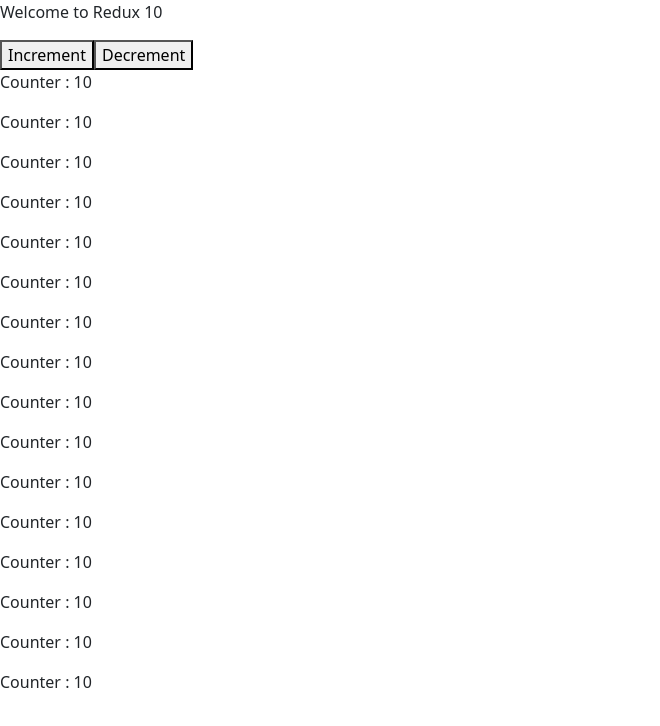
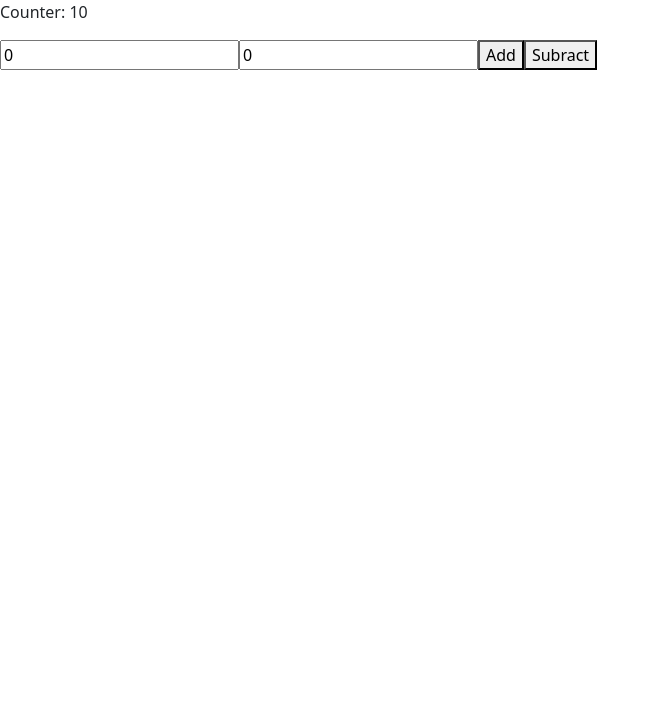
Before and after one commit to xDAnkit/react-js-lab-session, a React (Vite) app: page / in a window 1280 px wide. Shown: the top 726 px of the page, without its empty margins (0-660 px from the left). Built offline with nearby package versions, Linux system fonts and the light colour scheme.

Commit message:
Day-21 Redux Toolkit

```diff
--- a/package.json
+++ b/package.json
@@ -9,6 +9,8 @@
     "preview": "vite preview"
   },
   "dependencies": {
+    "@preact/signals": "^1.0.4",
+    "@preact/signals-react": "^1.0.2",
     "@reduxjs/toolkit": "^1.8.5",
     "axios": "^0.27.2",
     "bootstrap": "^5.2.0",
--- a/src/App.jsx
+++ b/src/App.jsx
@@ -10,13 +10,17 @@ import HomeFile, { Home2 } from "./Home";
 // Avoid using since it's loading the entire file
 //const HomeFile = require('./Home')
 
+import store from "./redux/store";
 import Day14HomeV1 from "./Day-14/indexv1";
 import Day14About from "./Day-14/indexv2";
 import { useState } from "react";
 import APICalling from "./Day-14/indexv6";
+import DayRevisionV1 from "./Day-Practise-1";
+import { Provider } from "react-redux";
+import MeraSliceComponent from "./Day-21";
 
 // name Context
-export const nameContext = createContext("");
+export const nameContext = createContext("Tarun");
 const NameProvider = nameContext.Provider;
 export const NameConsumer = nameContext.Consumer;
 
@@ -26,15 +30,12 @@ const CityProvider = cityContext.Provider;
 export const CityConsumer = cityContext.Consumer;
 
 function App() {
-  const [name, setName] = useState("Vasi");
+  //const [name, setName] = useState("Vasi..");
   return (
     <>
-      <input value={name} onChange={(e) => setName(e.target.value)} />
-      <CityProvider value="Paris">
-        <NameProvider value={name}>
-          <APICalling />
-        </NameProvider>
-      </CityProvider>
+      <Provider store={store}>
+        <MeraSliceComponent />
+      </Provider>
     </>
   );
 }
--- /dev/null
+++ b/src/Day-20/index.jsx
@@ -0,0 +1,28 @@
+import { signal } from "@preact/signals-react";
+
+const counter = signal(0);
+
+const Day20V1 = () => {
+  console.log("Re-render Parent");
+  return (
+    <>
+      <p>My Counter inside Parent is : {counter}</p>
+      <button onClick={() => counter.value++}>Increment from Parent</button>
+      <Day20V2 />
+    </>
+  );
+};
+
+const Day20V2 = () => {
+  console.log("Re-render Child");
+
+  return (
+    <>
+      <p>My Counter inside Child is : {counter}</p>
+
+      <button onClick={() => counter.value++}>Increment from Child</button>
+    </>
+  );
+};
+
+export default Day20V1;
--- /dev/null
+++ b/src/Day-21/index.jsx
@@ -0,0 +1,29 @@
+import { useState } from "react";
+import { useDispatch, useSelector } from "react-redux";
+import { add, subtract } from "./meraCalculatorSlice";
+
+const MeraSliceComponent = () => {
+  const [num1, setNum1] = useState(0);
+  const [num2, setNum2] = useState(0);
+  const calculatorState = useSelector((state) => state.meraCalculatorSlice);
+  const dispatch = useDispatch();
+
+  const dispatchAdd = () => {
+    dispatch(add({ num1, num2 }));
+  };
+  const dispatchSubtract = () => {
+    dispatch(subtract({ num1, num2 }));
+  };
+
+  return (
+    <>
+      <p>Counter: {calculatorState.result}</p>
+      <input value={num1} onChange={(e) => setNum1(e.target.value)} />
+      <input value={num2} onChange={(e) => setNum2(e.target.value)} />
+      <button onClick={dispatchAdd}>Add</button>
+      <button onClick={dispatchSubtract}>Subract</button>
+    </>
+  );
+};
+
+export default MeraSliceComponent;
--- /dev/null
+++ b/src/Day-21/meraCalculatorSlice.js
@@ -0,0 +1,20 @@
+import { createSlice } from "@reduxjs/toolkit";
+
+const calculatorSlice = createSlice({
+  name: "calculator",
+  initialState: {
+    result: 10,
+  },
+  reducers: {
+    add: (state, actions) => {
+      state.result = +actions.payload.num1 + +actions.payload.num2;
+    },
+    subtract: (state, actions) => {
+      state.result = +actions.payload.num1 - +actions.payload.num2;
+    },
+  },
+});
+
+export const { add, subtract } = calculatorSlice.actions;
+
+export default calculatorSlice.reducer;
--- /dev/null
+++ b/src/Day-Experiment/ErrorBoundries/ErrorBound.jsx
@@ -0,0 +1,24 @@
+import { Component } from "react";
+
+class ErrorBoundaryComp extends Component {
+  constructor(props) {
+    super(props);
+    this.state = { error: "" };
+  }
+
+  componentDidCatch(error) {
+    this.setState({ error: `${error.name}: ${error.message}` });
+    //Call api to inform server
+  }
+
+  render() {
+    const { error } = this.state;
+    if (error) {
+      return <div>{error}</div>;
+    } else {
+      return <>{this.props.children}</>;
+    }
+  }
+}
+
+export default ErrorBoundaryComp;
--- /dev/null
+++ b/src/Day-Experiment/ErrorBoundries/index.jsx
@@ -0,0 +1,14 @@
+import { useState } from "react";
+
+const ErrorBoundExample = () => {
+  const [profile, setProfile] = useState("");
+  return profile.map((item) => {
+    return (
+      <div>
+        <p>{item.name}</p>
+      </div>
+    );
+  });
+};
+
+export default ErrorBoundExample;
--- /dev/null
+++ b/src/Day-Experiment/index.jsx
@@ -0,0 +1,42 @@
+import { signal } from "@preact/signals-react";
+import { memo } from "react";
+
+const count = signal(1);
+const todos = signal([{ text: "Buy groceries", id: new Date().getTime() }]);
+
+const ReactSignals = memo(() => {
+  console.log("Render ReactSignals");
+  return (
+    <div>
+      <p>Count: {count}</p>
+    </div>
+  );
+});
+
+const ReactSignalV2 = () => {
+  console.log("Render ReactSignalV2");
+
+  function addTodo() {
+    todos.value = [
+      ...todos.value,
+      { text: "Ankit Jain", id: new Date().getTime() },
+    ];
+  }
+  return (
+    <div>
+      <p>Count: {count}</p>
+      <button onClick={() => count.value++}>click me</button>
+      <button onClick={addTodo}>Add Product</button>
+      {todos.value.map((item) => {
+        return (
+          <div key={item.id}>
+            <p>{item.text}</p>
+          </div>
+        );
+      })}
+      <ReactSignals />
+    </div>
+  );
+};
+
+export default ReactSignalV2;
--- /dev/null
+++ b/src/Day-Practise-1/index.jsx
@@ -0,0 +1,11 @@
+import { useContext } from "react";
+import { nameContext } from "../App";
+
+const DayRevisionV1 = () => {
+  const userName = useContext(nameContext);
+  console.log({ userName });
+
+  return <p>My name is {userName}</p>;
+};
+
+export default DayRevisionV1;
--- a/src/main.jsx
+++ b/src/main.jsx
@@ -40,11 +40,15 @@ import CheckboxView from "./Day-Revision-2/checkbox";
 import ReduxDay2 from "./Day-19";
 import { Provider } from "react-redux";
 import store from "./redux/store";
+import ReactSignals from "./Day-Experiment";
+import Day20V1 from "./Day-20";
+import ErrorBoundExample from "./Day-Experiment/ErrorBoundries";
+import ErrorBoundaryComp from "./Day-Experiment/ErrorBoundries/ErrorBound";
 
 ReactDOM.createRoot(document.getElementById("root")).render(
   <>
-    <Provider store={store}>
-      <ReduxDay2 />
-    </Provider>
+    <ErrorBoundaryComp>
+      <App />
+    </ErrorBoundaryComp>
   </>
 );
--- a/src/redux/root-reducer.js
+++ b/src/redux/root-reducer.js
@@ -1,6 +1,7 @@
 import counterReducer from "../Day-19/reducer";
-
+import meraCalculatorSlice from "../Day-21/meraCalculatorSlice";
 const reducers = {
   counterReducer,
+  meraCalculatorSlice,
 };
 export default reducers;
```
Also changed, not shown: 1 other file (tests, documents, lock files or other folders).
